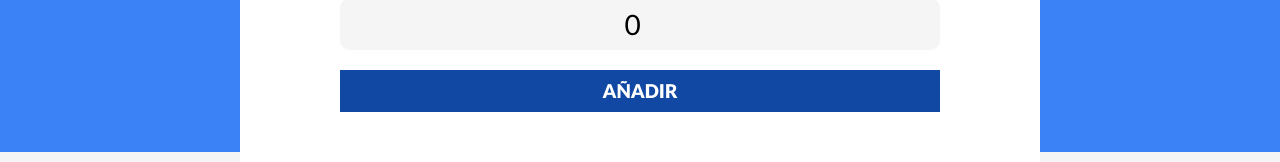
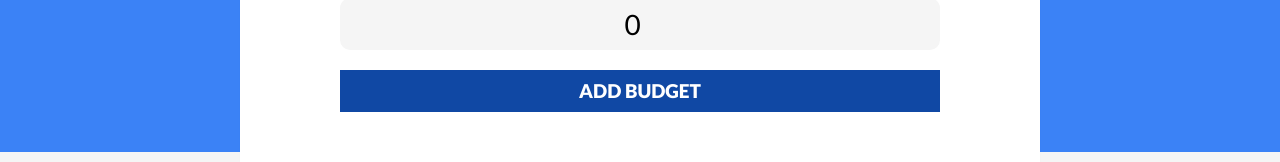
Before and after one commit to davideperez/budget_control_vite, a React (Vite) app: page / in a window 1280 px wide. Shown: the part 250-412 px from the top of the page. Built offline with nearby package versions, Linux system fonts and the light colour scheme.

Commit message:
Minor translation esp to eng

```diff
--- a/src/components/NuevoPresupuesto.jsx
+++ b/src/components/NuevoPresupuesto.jsx
@@ -36,7 +36,7 @@ const NuevoPresupuesto = ({
                         onChange={ e => setPresupuesto(Number(e.target.value))}
                     />
                 </div>
-                <input type="submit" value='Añadir' />
+                <input type="submit" value='Add Budget' />
                 {mensaje &&  <Mensaje tipo="error" >{mensaje}</Mensaje>}
             </form>
         </div>
```
